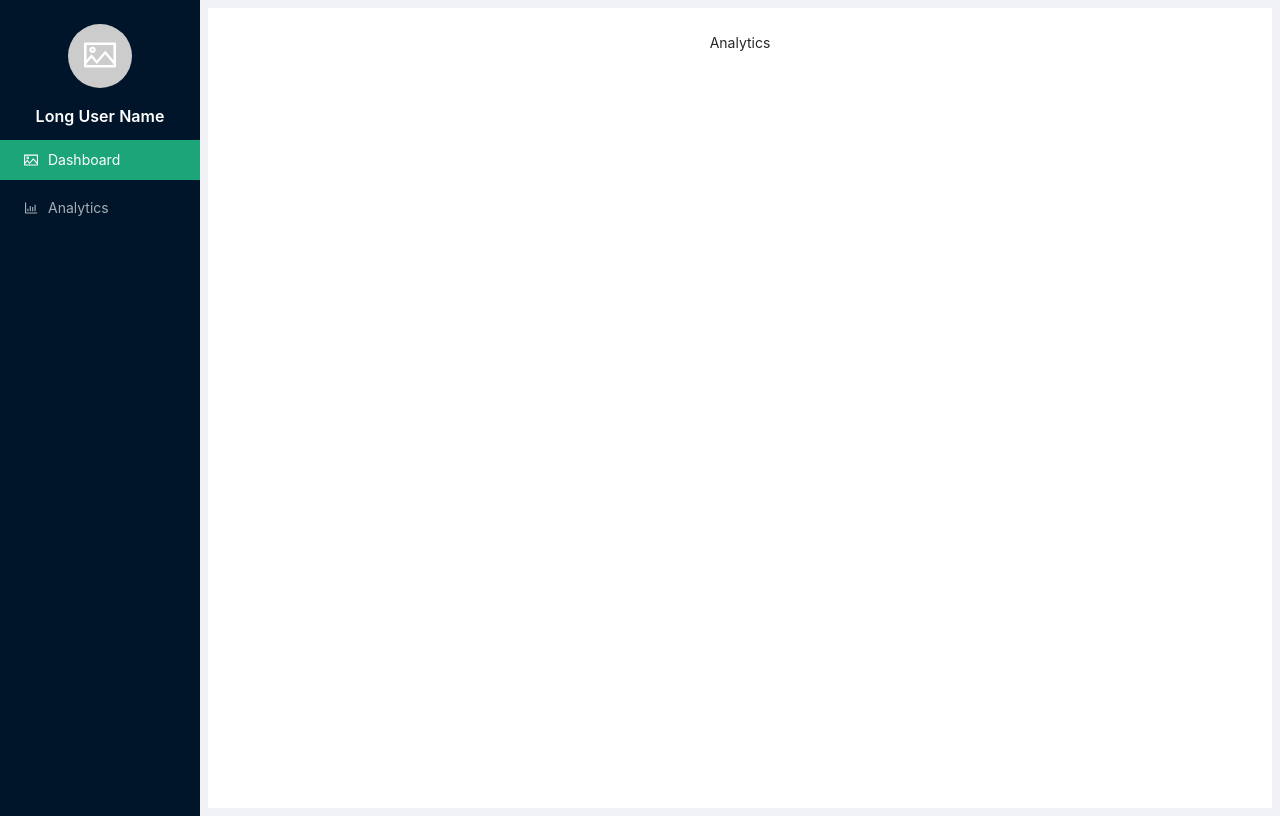
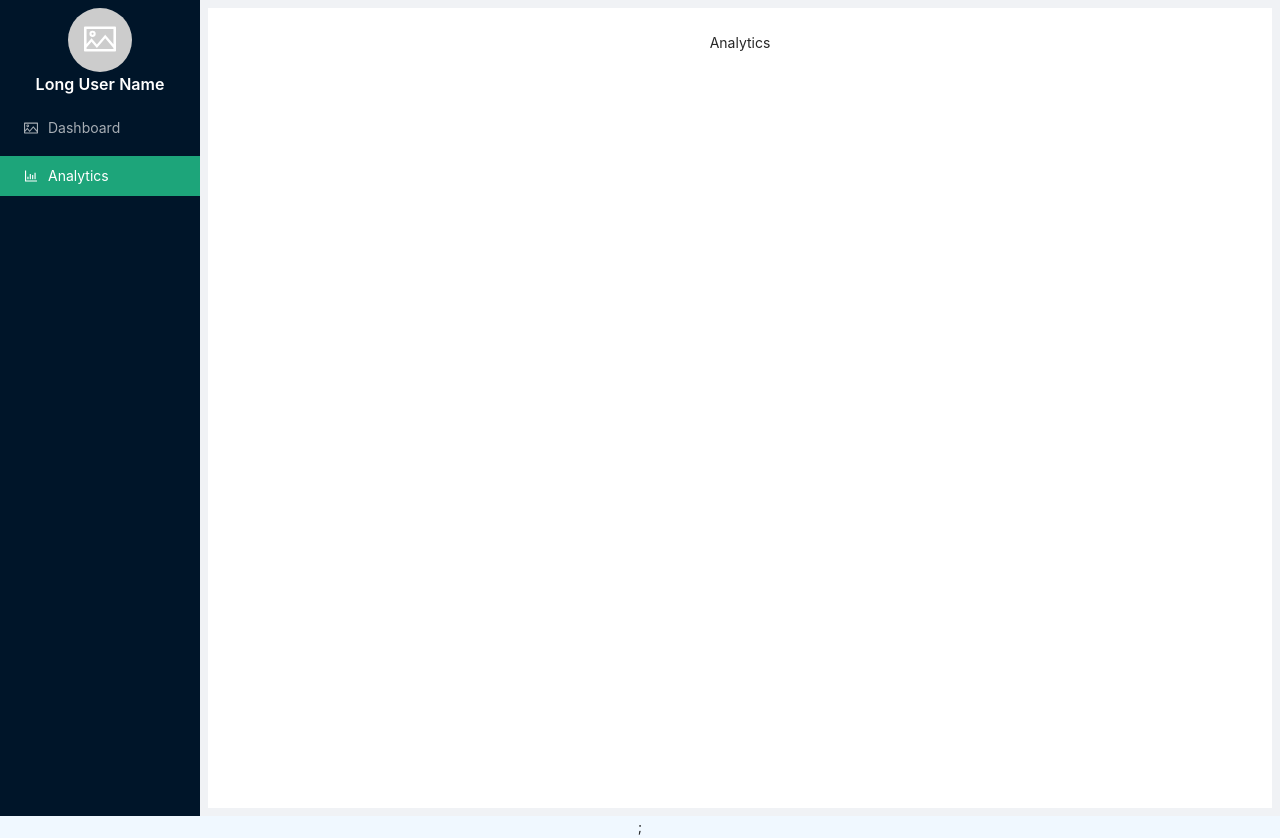
Before and after one commit to thuyiya/nphc-hr, a React (Create React App) app in the folder frontend/: page /analytics in a window 1280 px wide. Before the commit the page ends 816 px from the top, so only its background shows below. Built offline with nearby package versions, Linux system fonts and the light colour scheme.

Commit message:
fix router glitch

```diff
--- a/frontend/src/App.tsx
+++ b/frontend/src/App.tsx
@@ -1,5 +1,5 @@
 import { useState, useMemo } from "react";
-import { BrowserRouter, Routes, Route } from "react-router-dom";
+import { BrowserRouter, Routes, Route, Navigate } from "react-router-dom";
 import { AppContext, initState, AppContextType } from "./contexts/AppContext";
 import { Dashboard, Analytics } from "./screens";
 
@@ -20,8 +20,9 @@ const App = () => {
       <div className="App">
         <BrowserRouter>
           <Routes>
-            <Route path="/" element={<Dashboard />} />
+            <Route path="/dashboard" element={<Dashboard />} />
             <Route path="/analytics" element={<Analytics />} />
+            <Route path="*" element={<Navigate to="/dashboard" replace />} />
           </Routes>
         </BrowserRouter>
       </div>
--- a/frontend/src/components/SideBar.tsx
+++ b/frontend/src/components/SideBar.tsx
@@ -1,8 +1,8 @@
 /* eslint-disable jsx-a11y/no-access-key */
-import React, { useEffect, useState } from "react";
+import React, { useState } from "react";
 import { Layout, Menu } from "antd";
 import { DASHBOARD_ROUTES } from "../routes/route-paths";
-import { useNavigate } from "react-router-dom";
+import { useNavigate, useLocation } from "react-router-dom";
 
 const { Sider } = Layout;
 
@@ -12,7 +12,9 @@ type Props = {
 
 const SideBar: React.FC<Props> = ({ header }) => {
   const navigate = useNavigate();
-  const [active, setActive] = useState("dashboard");
+  const location = useLocation();
+
+  const [active, setActive] = useState(location.pathname);
 
   function handleClick(e: any) {
     setActive(e.key);
@@ -35,6 +37,7 @@ const SideBar: React.FC<Props> = ({ header }) => {
       <Menu
         onClick={handleClick}
         theme="dark"
+        selectable
         mode="inline"
         defaultSelectedKeys={[active]}
         selectedKeys={[active]}
--- a/frontend/src/routes/route-paths.tsx
+++ b/frontend/src/routes/route-paths.tsx
@@ -2,13 +2,13 @@ import { PictureOutlined, BarChartOutlined } from "@ant-design/icons";
 
 const DASHBOARD_ROUTES = [
   {
-    key: "dashboard",
+    key: "/dashboard",
     to: "/",
     icon: <PictureOutlined />,
     label: `Dashboard`,
   },
   {
-    key: "analytics",
+    key: "/analytics",
     to: "/analytics",
     icon: <BarChartOutlined />,
     label: `Analytics`,
--- a/frontend/src/screens/analytics/Analytics.less
+++ b/frontend/src/screens/analytics/Analytics.less
@@ -0,0 +1,6 @@
+@import '~antd/dist/antd.less';
+
+.container {
+    background-color: aliceblue;
+    text-align: center;
+}
--- a/frontend/src/screens/analytics/Analytics.tsx
+++ b/frontend/src/screens/analytics/Analytics.tsx
@@ -2,9 +2,14 @@ import "./Analytics.less";
 import DashboardLayout from "../../components/DashboardLayout";
 
 function Analytics() {
-  return <DashboardLayout>
-    <p>Analytics</p>
-  </DashboardLayout>;
+  return (
+    <div className="container">
+      <DashboardLayout>
+        <p>Analytics</p>
+      </DashboardLayout>
+      ;
+    </div>
+  );
 }
 
 export default Analytics;
--- a/frontend/src/screens/dashboard/Dashboard.tsx
+++ b/frontend/src/screens/dashboard/Dashboard.tsx
@@ -4,9 +4,11 @@ import Employee from "../../components/Employee";
 
 function Dashboard() {
   return (
-    <DashboardLayout>
+    <div className="App">
+      <DashboardLayout>
       <Employee />
     </DashboardLayout>
+    </div>
   );
 }
 
```
